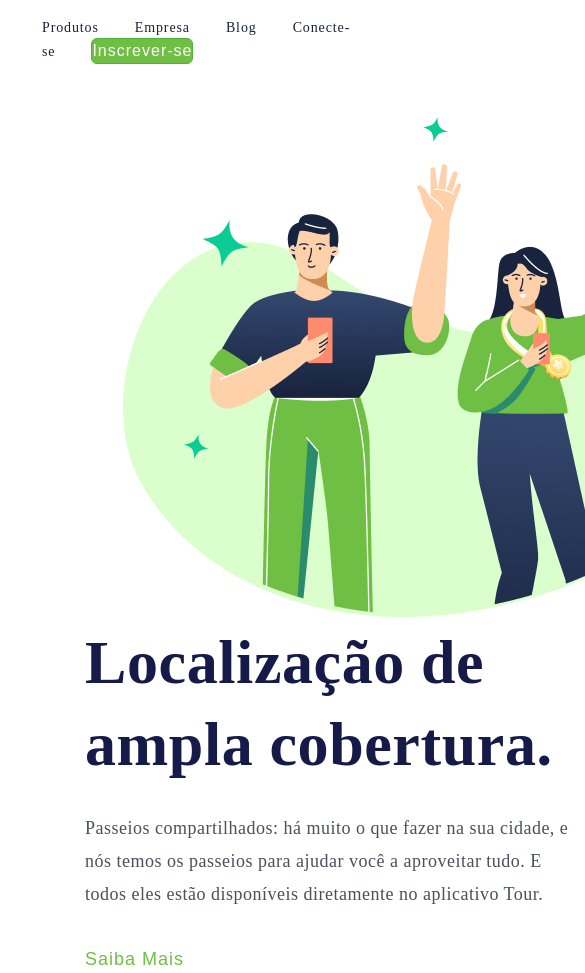
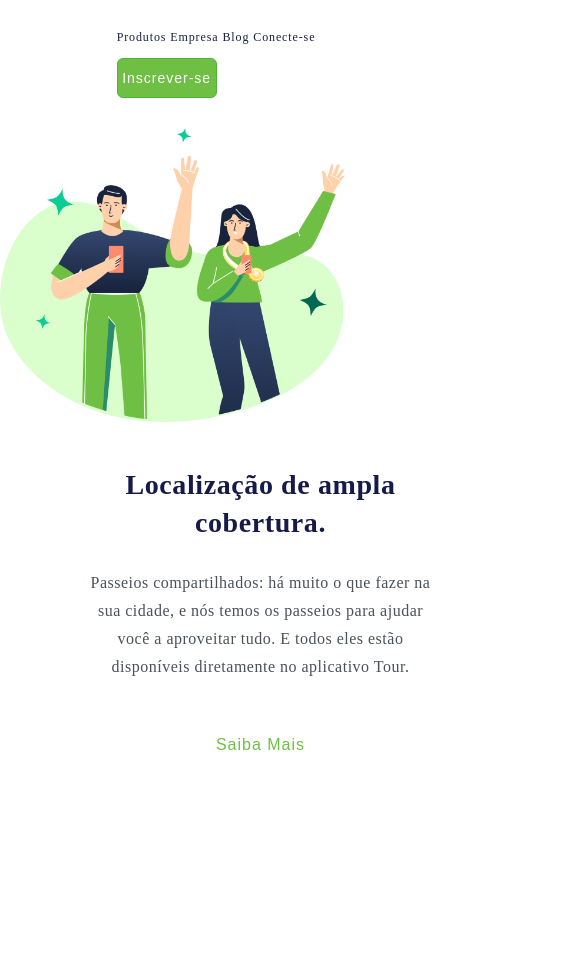
Before and after one commit to AlexandreSilva78/projeto-responsivo-site-localizacao-de-ampla-cobertura, a plain HTML site: page index.html in a window 390 px wide. Shown: the top 973 px of the page, 585 px wide, since content can reach past the window. After the commit the page ends 844 px from the top, so only its background shows below. Drawn offline with Linux system fonts and the light colour scheme.

Commit message:
Correção de todos os arquivos html, css e css responsivo.

```diff
--- a/index.html
+++ b/index.html
@@ -2,42 +2,45 @@
 <html lang="en">
 
 <head>
-    <meta charset="UTF-8">
-    <meta http-equiv="X-UA-Compatible" content="IE=edge">
-    <meta name="viewport" content="width=device-width, initial-scale=1.0">
-    <link rel="stylesheet" href="./styles.css">
-    <link rel="stylesheet" href="./responsive.css">
-    <link rel="preconnect" href="https://fonts.googleapis.com">
-    <link rel="preconnect" href="https://fonts.gstatic.com" crossorigin>
+  <meta charset="UTF-8" />
+  <meta http-equiv="X-UA-Compatible" content="IE=edge" />
+  <meta name="viewport" content="width=device-width, initial-scale=1.0" />
+  <link rel="stylesheet" href="./styles.css" />
+  <link rel="stylesheet" href="./responsive.css" />
+  <link rel="preconnect" href="https://fonts.googleapis.com" />
+  <link rel="preconnect" href="https://fonts.gstatic.com" crossorigin />
   <link
-        href="https://fonts.googleapis.com/css2?family=Montserrat:ital,wght@0,100..900;1,100..900&family=Noto+Sans:ital,wght@0,100..900;1,100..900&family=Poppins:ital,wght@0,100;0,200;0,300;0,400;0,500;0,600;0,700;0,800;0,900;1,100;1,200;1,300;1,400;1,500;1,600;1,700;1,800;1,900&family=Roboto:ital,wght@0,100..900;1,100..900&display=swap"
-        rel="stylesheet">
+    href="https://fonts.googleapis.com/css2?family=Montserrat&family=Noto+Sans&family=Poppins:wght@100..900&family=Roboto:wght@100..900&display=swap"
+    rel="stylesheet" />
   <title>Localização</title>
 </head>
 
 <body>
-    <header>
+  <div id="container">
+    <header id="acima-texto">
+      <div class="menu">
         <a class="link-header">Produtos</a>
         <a class="link-header">Empresa</a>
         <a class="link-header">Blog</a>
         <a class="link-header">Conecte-se</a>
+      </div>
       <button class="button-header">Inscrever-se</button>
-
     </header>
 
     <main>
-        <img src="./Img1/Casal.png" alt="Imagem-de-um-Casal-feliz" class="imagem-Casal">
+      <img src="./assets/Casal.png" alt="Imagem de um casal feliz" class="imagem-Casal" />
 
-        <section>
+      <section id="abaixo-imagem">
         <h1 class="Titulo">Localização de ampla cobertura.</h1>
-            <p class="paragrafo"> Passeios compartilhados: há muito o que fazer na sua cidade, e nós temos os passeios
-                para ajudar você a aproveitar tudo. E todos eles estão disponíveis diretamente no aplicativo Tour.
+        <p class="paragrafo">
+          Passeios compartilhados: há muito o que fazer na sua cidade, e nós
+          temos os passeios para ajudar você a aproveitar tudo. E todos eles
+          estão disponíveis diretamente no aplicativo Tour.
         </p>
         <button class="button-main">Saiba Mais</button>
       </section>
-
     </main>
-
+  </div>
 </body>
 
 </html>
--- a/responsive.css
+++ b/responsive.css
@@ -1,11 +1,56 @@
-@media screen (780px){
+/* visibility: hidden;    Ou, para ocultar e manter o espaço */
+@media screen and (max-width: 780px) {
+  #container {
+    width: 100vw;
+    height: auto;
+    display: flex;
+    flex-direction: column;
+    align-items: center;
+  }
 
-    body {
-        width: 100vh;
-        heigth: 100vh;
-    }
-    header {
-        visibility: hidden;   /* Ou, para ocultar e manter o espaço */
-    }
+  .menu {
+    flex-direction: column;
+    align-items: center;
+    gap: 8px;
+    margin-top: 10px;
+  }
 
+  .link-header {
+    font-size: 12px;
+    margin: 4px 0;
+  }
+
+  .button-header {
+    width: 100px;
+    height: 40px;
+    font-size: 14px;
+    margin: 10px 0;
+  }
+
+  .imagem-Casal {
+    width: 90%;
+    height: auto;
+    margin: 20px 0;
+  }
+
+  section {
+    width: 90%;
+    margin-top: 20px;
+    text-align: center;
+  }
+
+  h1 {
+    font-size: 28px;
+    line-height: 38px;
+  }
+
+  p {
+    font-size: 16px;
+    line-height: 28px;
+  }
+
+  .button-main {
+    font-size: 16px;
+    margin-top: 15px;
+  }
 }
```
Also changed, not shown: assets/Casal.png (renamed from Img1/Casal.png). Lines whose indentation alone changed are shown as unchanged.
